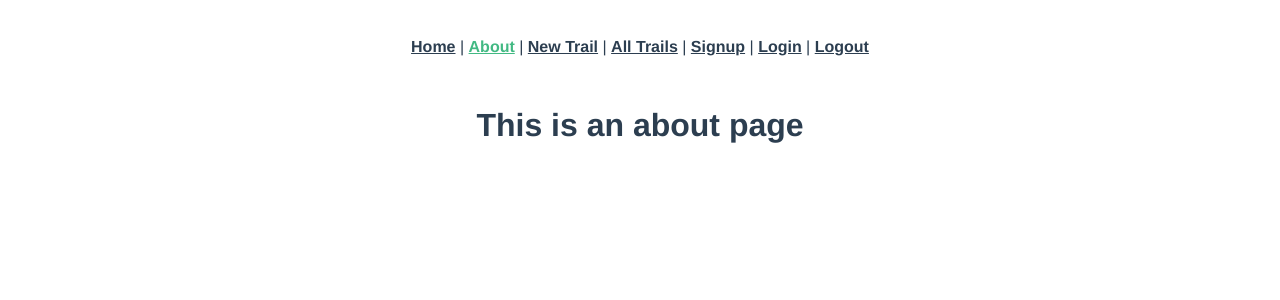
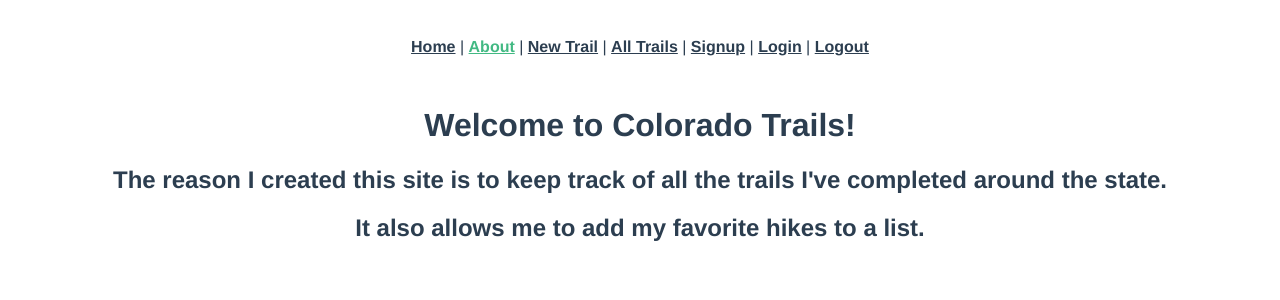
Before and after one commit to ryansearls/denver-trails-frontend, a Vue app: page /about in a window 1280 px wide. Shown: the top 300 px of the page. Built offline with nearby package versions, Linux system fonts and the light colour scheme.

Commit message:
updates about page

```diff
--- a/src/views/About.vue
+++ b/src/views/About.vue
@@ -1,5 +1,7 @@
 <template>
   <div class="about">
-    <h1>This is an about page</h1>
+    <h1>Welcome to Colorado Trails!</h1>
+    <h2>The reason I created this site is to keep track of all the trails I've completed around the state.</h2>
+    <h2>It also allows me to add my favorite hikes to a list.</h2>
   </div>
 </template>
--- a/src/views/TrailsNew.vue
+++ b/src/views/TrailsNew.vue
@@ -2,6 +2,9 @@
   <div class="trails-new">
     <h1>Add a trail</h1>
     <form v-on:submit.prevent="createTrail()">
+      <ul>
+        <li v-for="error in errors" v-bind:key="error">{{ error }}</li>
+      </ul>
       <li>
         Name:
         <input type="text" v-model="newTrailParams.name" />
```
